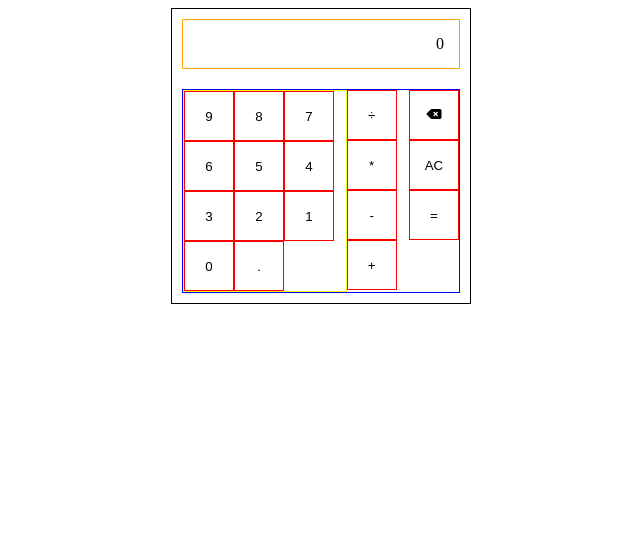
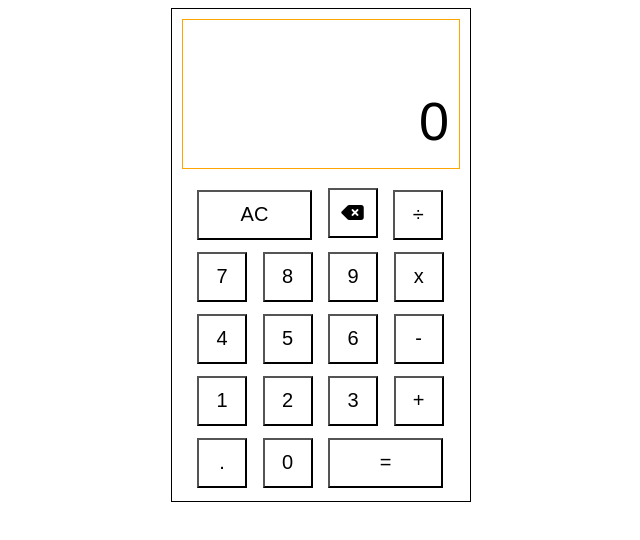
Before and after one commit to karldreta/Calculator-OdinProject, a plain HTML site: page index.html in a window 1280 px wide. Shown: the whole page, without its empty margins (319-959 px from the left). Drawn offline with Linux system fonts and the light colour scheme; a web font is replaced by a local one.

Commit message:
Align buttons

```diff
--- a/index.html
+++ b/index.html
@@ -6,36 +6,36 @@
     <title>Calc U Later</title>
     <link rel="stylesheet" href="styles.css">
     <link rel="stylesheet" href="https://cdnjs.cloudflare.com/ajax/libs/font-awesome/6.5.2/css/all.min.css"/>
+    <link href="https://fonts.googleapis.com/css2?family=Jaro:opsz@6..72&family=Jersey+25+Charted&family=Poetsen+One&display=swap" rel="stylesheet">
     <script src="script.js" defer></script>
 </head>
 <body>
     <div id="calcBody">
         <div id="display">0</div>
         <div id="buttons">
-            <div class="numbersBtns">
+            <div class="top-btns">
+                <button id="clear" class="btn">AC</button>
+                <button id="backspace" class="btn fa-solid fa-delete-left"></button>
+                <button id="divide" class="btn operateBtn">÷</button>
+            </div>
+            <div class="mid-btns">
+                <button id="num7" class="btn numBtn">7</button>
+                <button id="num8" class="btn numBtn">8</button>
                 <button id="num9" class="btn numBtn">9</button>
-                <button id="num8" class="btn numBtn">8</button>
-                <button id="num7" class="btn numBtn">7</button>
+                <button id="multiply" class="btn operateBtn">x</button>
+                <button id="num4" class="btn numBtn">4</button>
+                <button id="num5" class="btn numBtn">5</button>
                 <button id="num6" class="btn numBtn">6</button>
-                <button id="num5" class="btn numBtn">5</button>
-                <button id="num4" class="btn numBtn">4</button>
+                <button id="subtract" class="btn operateBtn">-</button>
+                <button id="num1" class="btn numBtn">1</button>
+                <button id="num2" class="btn numBtn">2</button>
                 <button id="num3" class="btn numBtn">3</button>
-                <button id="num2" class="btn numBtn">2</button>
-                <button id="num1" class="btn numBtn">1</button>
-                <button id="num0" class="btn numBtn">0</button>
-                <button id="decimal" class="btn decBtn">.</button>
-            </div>
-            <div class="operatorsBtns">
-                <button id="divide" class="btn operateBtn">÷</button>
-                <button id="multiply" class="btn operateBtn">*</button>
-                <button id="subtract" class="btn operateBtn">-</button>
                 <button id="add" class="btn operateBtn">+</button>
             </div>
-            <div class = "noDisplayBtns">
-                <button id="backspace" class="fa-solid fa-delete-left"></button>
-                <button id="clear">AC</button>
-                <button id="equals">=</button>
-
+            <div class="bot-btns">
+                <button id="decimal" class="btn decBtn">.</button>
+                <button id="num0" class="btn numBtn">0</button>
+                <button id="equals" class="btn">=</button>
             </div>
         </div>
     </div>
--- a/script.js
+++ b/script.js
@@ -11,6 +11,7 @@ const backspace = document.querySelector('#backspace');
 backspace.addEventListener('click', removeLastChar)
 const clear = document.querySelector('#clear');
 clear.addEventListener('click', () => {
+    display.setAttribute("style", "border-color: orange; background: white;");
     display.textContent = '0';
     firstNum = '';
     lastNum = '';
@@ -54,7 +55,7 @@ function operate() {
        result = add(a,b);
     } else if (operator == "-") {
         result = subtract(a,b);
-    } else if (operator == "*") {
+    } else if (operator == "x") {
         result = multiply(a,b);
     } else if (operator == "÷") {
         result = divide(a,b);
@@ -81,10 +82,15 @@ function inputEquals() {
     firstNum = operate();
     lastNum = '';
     isEqualsPressed = true;
+    display.setAttribute("style", "border-color: orange; background: white;");
 }
 
 
 function handleNum (event) {
+    if (display.textContent.length >= 7) {
+        display.setAttribute("style", "border-color: Red; background: white;");
+        return
+    }
 
     if (isEqualsPressed && !isNaN(event.target.textContent)) {
         display.textContent = '';
@@ -102,12 +108,17 @@ function handleNum (event) {
 }
 
 function isOperator(char) {
-    const operators = ["+", "-", "*", "÷"];
+    const operators = ["+", "-", "x", "÷"];
     return operators.includes(char);
 }
 
 function handleOp(event) {
-    if (firstNum === '' && (event.target.textContent === '-' || event.target.textContent === '+')) {
+    if (display.textContent.length >= 7 && !isOperator(event.target.textContent)) {
+        return
+    }
+
+
+    if ((firstNum === '' && lastNum === '')&& (event.target.textContent === '-' || event.target.textContent === '+')) {
         firstNum += event.target.textContent;
         operator = '';
         display.textContent = firstNum;
@@ -152,7 +163,6 @@ function inputDecimal() {
 }
 
 function removeLastChar() {
-
     if (display.textContent == 0) {return} else {
         firstNum = firstNum.toString().slice(0, -1);
     }
@@ -167,4 +177,6 @@ function removeLastChar() {
     } else {
         display.textContent = firstNum;
     }
+
+    display.setAttribute("style", "border-color: orange; background: white;");
 }
--- a/styles.css
+++ b/styles.css
@@ -1,5 +1,9 @@
 * {
     box-sizing: border-box;
+    font-family: "Poetsen One", sans-serif;
+    font-weight: 400;
+    font-style: normal;
+    font-size: 20px;
 }
 
 body,html {
@@ -13,14 +17,16 @@ body,html {
 #calcBody {
     border: 1px solid black;
     width: 300px;
+    justify-content: center;
 
 }
 
 
 #display {
+    font-size: 54px;
     border: 1px solid orange;
-    height: 50px;
-    padding: 15px;
+    height: 150px;
+    padding: 70px 10px 0px 10px;
     margin: 10px;
     margin-bottom: 20px;
     text-align: right;
@@ -28,36 +34,54 @@ body,html {
 
 button {
     background-color: white;
+    margin-right: 10px;
+    /* margin-left: 10px; */
+    margin-bottom: 12px;
 }
 
 #buttons {
-    border: 1px solid blue;
+    /* border: 1px solid blue; */
+    width: 279px;
+    height: 302px;
     display: flex;
-    justify-content: space-between;
+    flex-direction: column;
     margin: 10px;
 }
 
+.btn {
+    width: 50px;
+    height: 50px;
+}
 
-#buttons > .numbersBtns {
-    border: 1px solid yellow;
-    display: flex;
-    flex-wrap: wrap;
+.top-btns {
+    /* border: 1px solid red; */
+    /* width: 274px; */
+    margin-left: 15px;
+}
+
+.mid-btns {
+    /* border: 1px solid green; */
+    /* width: 274px; */
+    margin-left: 15px;
+}
+
+.bot-btns {
+    /* border: 1px solid orangered; */
+    /* width: 274px; */
+    margin-left: 15px;
 }
 
 
-#buttons > .numbersBtns > .btn,
-#buttons > .operatorsBtns > .btn,
-#buttons > .noDisplayBtns > * {
-    border: 1px solid red;
-    height: 50px;
-    width: 50px;
-    text-align: center;
+#clear,
+#equals {
+    width: 115px;
 }
 
+#backspace {
+    position: relative;
+    padding: 0px;
+    bottom: 1px;
+}
 .btn:hover {
     transform: scale(1.07);
 }
-
-.noDisplayBtns > *:hover {
-    transform: scale(1.07);
-}
```
